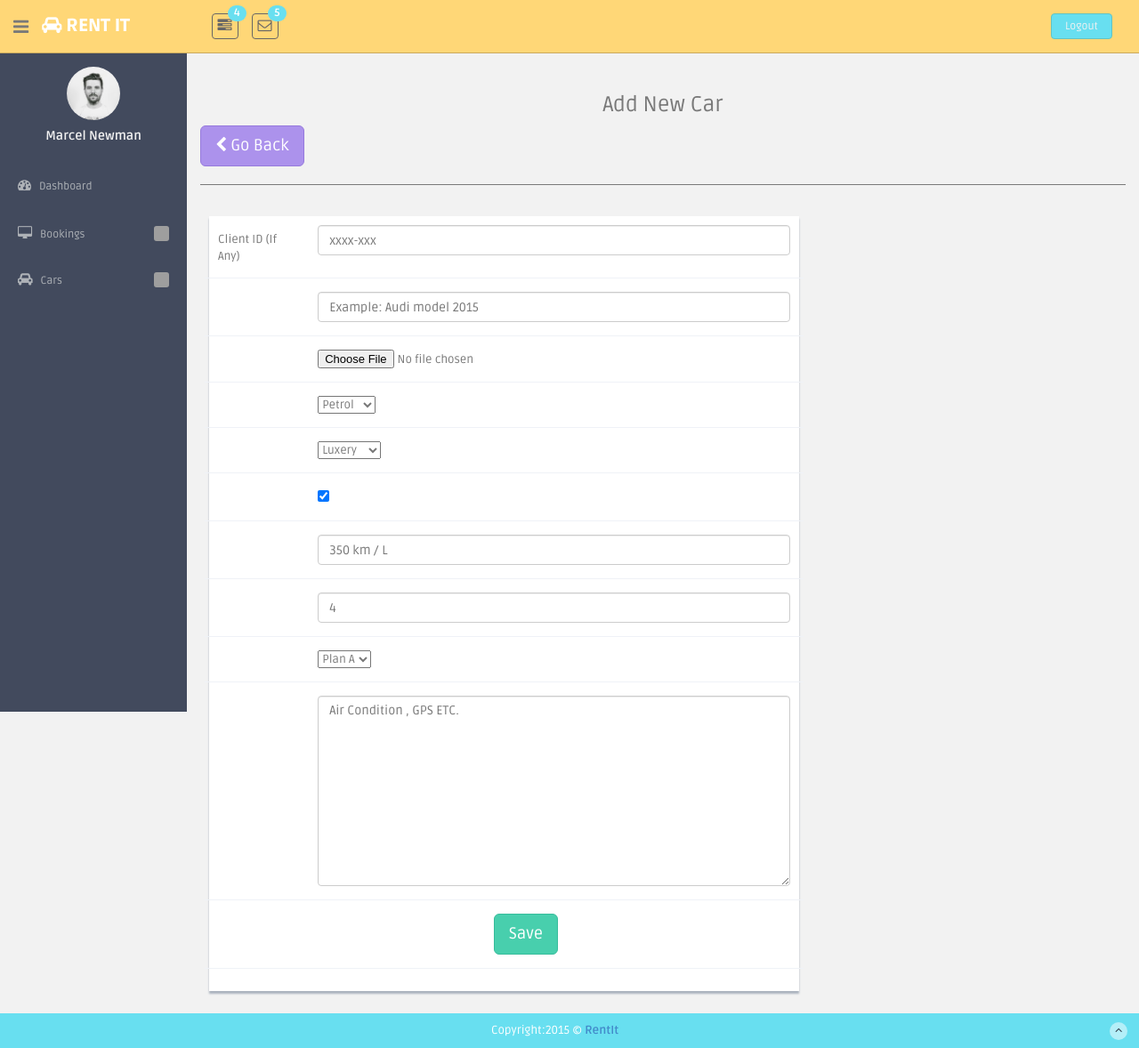
After one commit to prio101/rentit-laravel, a Laravel app: page /admin/cars/add in a window 1280 px wide. The commit adds this page. Shown: the whole page at 89% size. Run offline with Laravel 8, Linux system fonts and the light colour scheme; settings files or empty folders that the repository lacks are supplied; some libraries are stand-ins or nearby versions; grey boxes are pictures that could not be loaded.

```diff
--- a/app/Http/Controllers/Admin/Cars/carsController.php
+++ b/app/Http/Controllers/Admin/Cars/carsController.php
@@ -6,6 +6,8 @@ use Illuminate\Http\Request;
 
 use App\Http\Requests;
 use App\Http\Controllers\Controller;
+use Illuminate\Support\Facades\Redirect;
+use Illuminate\Support\Facades\Validator;
 
 class carsController extends Controller
 {
@@ -26,7 +28,8 @@ class carsController extends Controller
      */
     public function create()
     {
-        //
+        //Create car page
+        return view('admin.cars.create.index');
     }
 
     /**
@@ -37,7 +40,34 @@ class carsController extends Controller
      */
     public function store(Request $request)
     {
-        //
+
+        /*
+         * validator
+         * */
+        $rules = [
+            'name'=>'required' ,
+            'image' => 'required',
+            'fuel_type'=>'required',
+            'class'=>'required',
+            'gearbox'=>'required',
+            'fuel_usage'=>'required',
+            'max_passenger'=>'required',
+            'price_plan'=>'required',
+            'features' => 'required'
+
+
+        ] ;
+
+        $validator = Validator::make(Input::all() , $rules);
+
+
+
+
+
+        /*
+         * Returning to the cars section
+         * */
+        return Redirect::to('admin/cars/') ;
     }
 
     /**
--- a/app/Http/routes.php
+++ b/app/Http/routes.php
@@ -60,7 +60,11 @@ Route::group(['prefix'=>'admin' , 'namespace' =>'Admin'] , function(){
 /*GET the route of the admin Cars panel by Group*/
     Route::group(['prefix'=>'cars','namespace'=>'Cars'] , function(){
 //        GET the route for Admin Cars Panel
-        Route::get('/', 'carsController@index') ;
+        Route::GET('/', 'carsController@index') ;
+//        GET the route for the add of the car
+        Route::GET('/add' , 'carsController@create');
+//        Storing the data in the cars table
+        Route::POST('/store' , 'carsController@store') ;
     }) ;
 /**/
 
--- /dev/null
+++ b/resources/views/admin/cars/create/index.blade.php
@@ -0,0 +1,149 @@
+@extends('master-layout')
+
+@section('content')
+        <!--main content start-->
+<section id="main-content">
+    <section class="wrapper site-min-height">
+        <div class="row mt">
+            <h3 class="title text-center">Add New Car</h3>
+
+            <div class="col-md-1">
+                <a href="{{ url('admin/cars') }}" class="btn btn-theme02 btn-lg" data-toggle="tooltip" title="Bookings All Panel" ><i class="fa  fa-chevron-left"></i>&nbsp;Go Back</a>
+            </div>
+
+        </div>
+        <hr>
+
+        <div class="row mt">
+            @if (count($errors) > 0)
+                <div class="alert alert-danger">
+                    <ul>
+                        @foreach ($errors->all() as $error)
+                            <li>#&nbsp;{{ $error }}</li>
+                        @endforeach
+                    </ul>
+                </div>
+            @endif
+            <div class="col-md-6 col-sm-8 col-lg-8">
+
+
+                {!! Form::open(array('action'=>'Admin\Cars\carsController@store' , 'class'=>'form-horizontal style-form form-panel')) !!}
+                {{--{{ csrf_token() }}--}}
+
+                <div class="form-group">
+
+                    {!! Form::label('client-id','Client ID (If Any)',array('class'=>'col-sm-2 col-sm-2 control-label')) !!}
+                    <div class="col-sm-10">
+                        {!! Form::text('client-id',null,array('class'=>'form-control','placeholder'=>'xxxx-xxx')) !!}
+                    </div>
+                </div>
+
+               <div class="form-group">
+                   {!! Form::label('Name of the car'  ,'', ['class'=>'col-sm-2 control-label']) !!}
+
+                   <div class="col-sm-10">
+                       {!! Form::text('name' , null , ['class'=>'form-control' , 'placeholder' =>'Example: Audi model 2015']) !!}
+
+
+                   </div>
+               </div>
+
+                <div class="form-group">
+                    {!! Form::label('Image'  ,'', ['class'=>'col-sm-2 control-label']) !!}
+
+                    <div class="col-sm-10">
+                        {!! Form::file('image' , null , ['class'=>'form-control' , 'placeholder' =>'image']) !!}
+
+
+                    </div>
+                </div>
+
+                <div class="form-group">
+                    {!! Form::label('Fuel Type'  ,'', ['class'=>'col-sm-2 control-label']) !!}
+
+                    <div class="col-sm-10">
+                        {!! Form::select('fuel_type'  , ['Petrol' => 'Petrol' , 'Diesel' => 'Diesel' , 'Octane' => 'Octane'  , 'Gas' => 'Gas'] , ['class'=>'form-control']) !!}
+
+
+                    </div>
+                </div>
+
+                <div class="form-group">
+                    {!! Form::label('Car Class'  ,'', ['class'=>'col-sm-2 control-label']) !!}
+
+                    <div class="col-sm-10">
+                        {!! Form::select('class'  , ['Luxery' => 'Luxery' , 'Middle' => 'Middle' , 'Comfort' => 'Comfort'] , ['class'=>'form-control']) !!}
+
+
+                    </div>
+                </div>
+
+                <div class="form-group">
+                    {!! Form::label('Gearbox - Auto'  ,'', ['class'=>'col-sm-2 control-label']) !!}
+
+                    <div class="col-sm-10">
+                        {!! Form::checkbox('gearbox'  , 'Auto' , ['class'=>'form-control']) !!}
+
+
+                    </div>
+                </div>
+
+                <div class="form-group">
+                    {!! Form::label('Fuel Usage'  ,'', ['class'=>'col-sm-2 control-label']) !!}
+
+                    <div class="col-sm-10">
+                        {!! Form::text('fuel_usage'  , '' , ['class'=>'form-control' , 'placeholder' => '350 km / L']) !!}
+
+
+                    </div>
+                </div>
+
+                <div class="form-group">
+                    {!! Form::label('Max Passenger'  ,'', ['class'=>'col-sm-2 control-label']) !!}
+
+                    <div class="col-sm-10">
+                        {!! Form::text('max_passenger'  , '' , ['class'=>'form-control' , 'placeholder' => '4']) !!}
+
+
+                    </div>
+                </div>
+
+                <div class="form-group">
+                    {!! Form::label('Price Plan'  ,'', ['class'=>'col-sm-2 control-label']) !!}
+
+                    <div class="col-sm-10">
+                        {!! Form::select('price_paln'  , ['Plan A' =>'Plan A' , 'Plan B' => 'Plan B' , 'Plan C' => 'Plan C'] , ['class'=>'form-control' , 'placeholder' => '4']) !!}
+
+
+                    </div>
+                </div>
+
+                <div class="form-group">
+                    {!! Form::label('Features'  ,'', ['class'=>'col-sm-2 control-label']) !!}
+
+                    <div class="col-sm-10">
+                        {!! Form::textarea('features'  ,'' , ['class'=>'form-control' , 'placeholder' => 'Air Condition , GPS ETC.']) !!}
+
+
+                    </div>
+                </div>
+
+                <div class="form-group">
+
+
+                    <div class="col-sm-10">
+                        {!! Form::submit('Save' ,  array('class'=>'btn btn-theme03 btn-lg col-md-offset-7')) !!}
+
+
+                    </div>
+                </div>
+
+                {!! Form::close() !!}
+            </div>
+        </div>
+
+
+
+    </section>
+</section>
+@stop
```
Also changed, not shown: resources/views/admin/cars/index.blade.php (+54 -46 lines).
